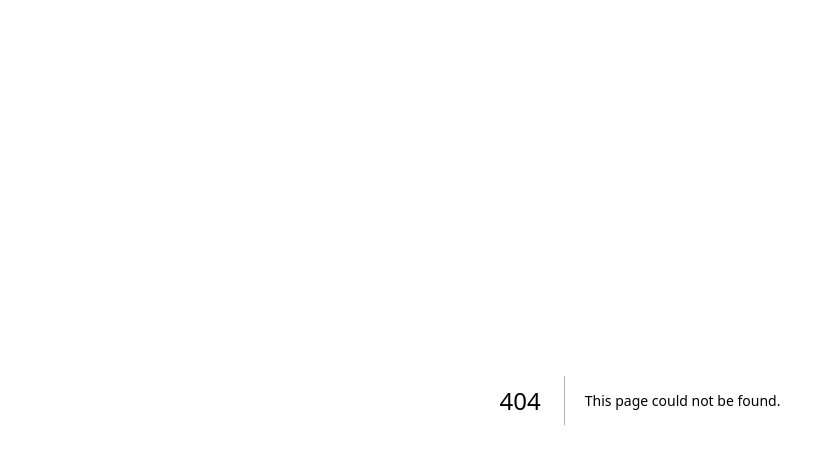
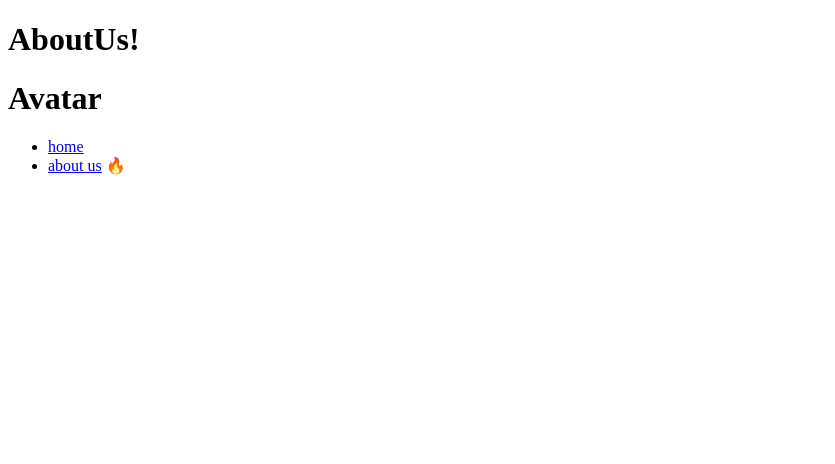
Before and after one commit to chr0405/Next.js-study, a Next.js app: page /about-us in a window 1280 px wide. Before the commit this address had no page. Shown: the top 464 px of the page, without its empty margins (0-835 px from the left). Built offline with nearby package versions, Linux system fonts and the light colour scheme.

Commit message:
navigation

```diff
--- /dev/null
+++ b/app/about-us/company/page.tsx
@@ -0,0 +1,5 @@
+export default function Company() {
+    return (
+        <h1>Company!</h1>
+    )
+}
--- /dev/null
+++ b/app/about-us/components/avatar.tsx
@@ -0,0 +1,9 @@
+/* 파일명이 page가 아닌 파일에 컴포넌트를 만들어서
+다른 경로에서 import해서 쓸 수 있음
+해당 컴포넌트는 주소를 가지고 있지 않음 */
+
+export default function Avatar() {
+    return (
+        <h1>Avatar</h1>
+    )
+}
--- /dev/null
+++ b/app/about-us/page.tsx
@@ -0,0 +1,13 @@
+// 디렉토리 안에 꼭 page 파일을 생성해야 한다.
+import Navigation from "../../components/navigation"
+import Avatar from "./components/avatar"
+
+export default function AboutUs() {
+    return (
+        <div>
+            <h1>AboutUs!</h1>
+            <Avatar />
+            <Navigation />
+        </div>
+    )
+}
--- /dev/null
+++ b/components/navigation.tsx
@@ -0,0 +1,24 @@
+"use client"
+// server에서 render 되는 거임
+// 모든 컴포넌트와 페이지들은 먼저 backend에서 render 된다
+// hydration : 단순 html을 react application으로 초기화하는 작업
+
+import Link from "next/link"
+import { usePathname } from "next/navigation"
+
+export default function Navigation() {
+    const path = usePathname();
+    console.log(path);
+    return (
+        <nav>
+            <ul>
+                <li>
+                    <Link href="/">home</Link> {path === "/" ? "🔥": ""}
+                </li>
+                <li>
+                    <Link href="/about-us">about us</Link> {path === "/about-us" ? "🔥": ""}
+                </li>
+            </ul>
+        </nav>
+    )
+}
```
Also changed, not shown: app/about-us/company/sales/page.tsx (added, +9 -0 lines), app/not-found.tsx (added, +12 -0 lines), app/page.tsx (+14 -4 lines).
